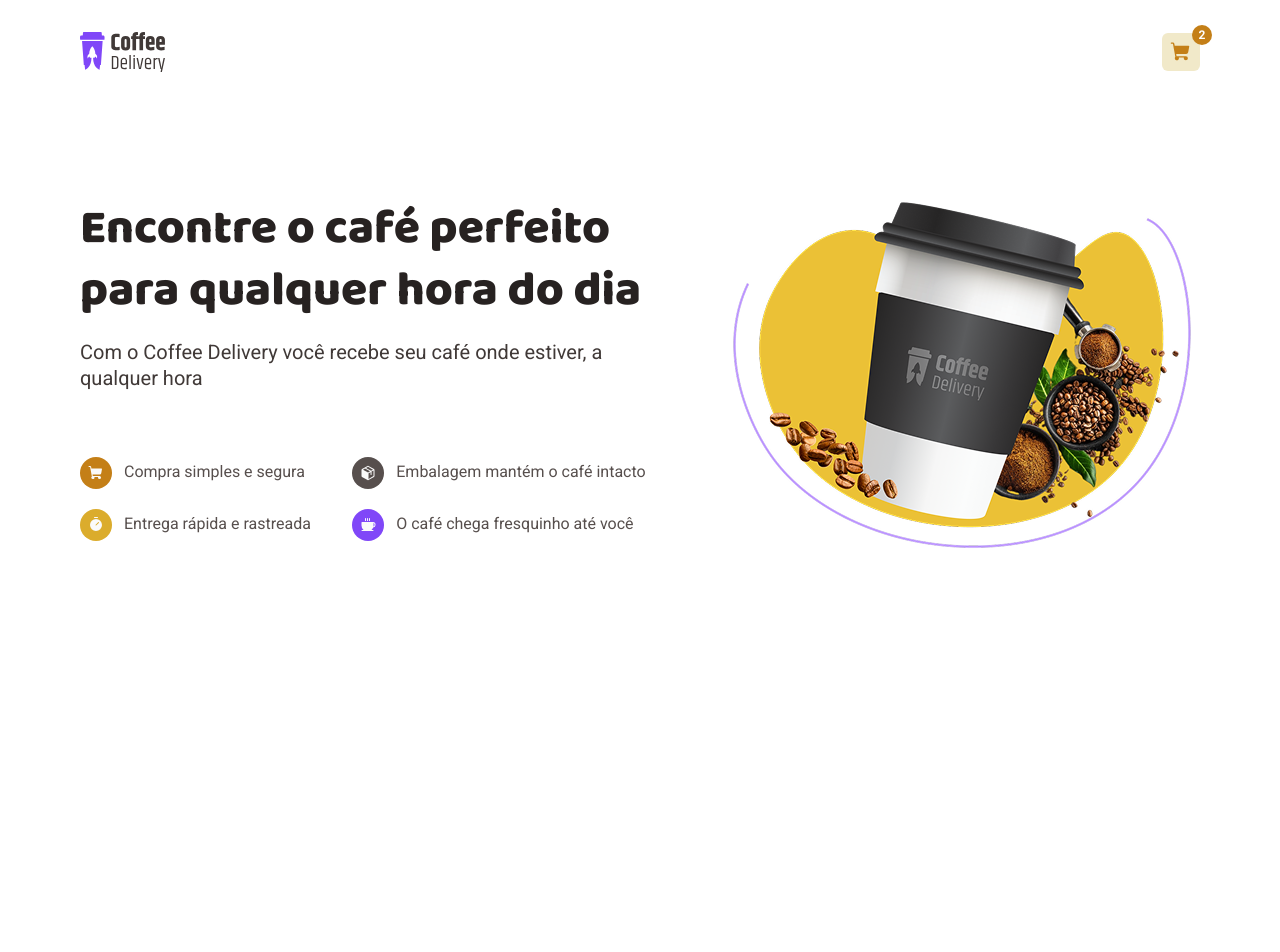
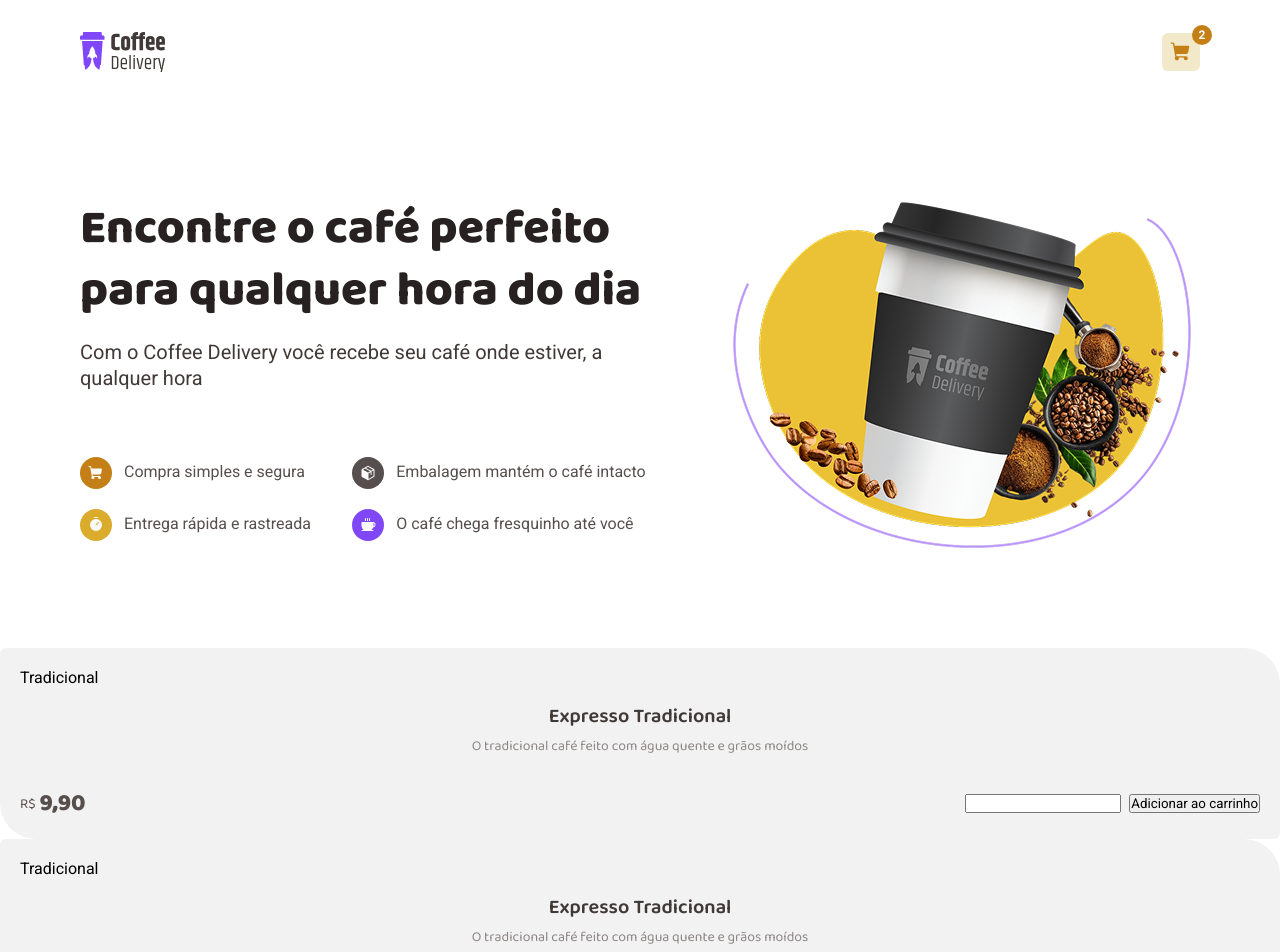
Before and after one commit to rafaelvieiracosta/coffee-delivery-react, a React (Vite) app: page / in a window 1280 px wide. Shown: the top 952 px of the page. Before the commit the page ends 800 px from the top, so only its background shows below. Built offline with nearby package versions, Linux system fonts and the light colour scheme.

Commit message:
feat: init product card

```diff
--- /dev/null
+++ b/src/components/ProductCard/ProductCard.tsx
@@ -0,0 +1,53 @@
+import {
+  ProductCardContainer,
+  ProductCardWrapper,
+  ProductCardHeader,
+  ProductCardImage,
+  ProductCardTags,
+  ProductCardTag,
+  ProductCardName,
+  ProductCardDescription,
+  ProductCardFooter,
+  ProductCardPrice,
+  ProductCardPriceText,
+  ProductCardPriceNumber,
+  ProductCardFastBuy,
+  ProductCardInput,
+  ProductCardButton,
+} from "./styles";
+
+export function ProductCard() {
+  return (
+    <ProductCardContainer>
+      <ProductCardWrapper>
+        <ProductCardHeader>
+          <ProductCardImage>
+            <img src="" alt="" />
+          </ProductCardImage>
+
+          <ProductCardTags>
+            <ProductCardTag>Tradicional</ProductCardTag>
+          </ProductCardTags>
+
+          <ProductCardName>Expresso Tradicional</ProductCardName>
+
+          <ProductCardDescription>
+            O tradicional café feito com água quente e grãos moídos
+          </ProductCardDescription>
+        </ProductCardHeader>
+
+        <ProductCardFooter>
+          <ProductCardPrice>
+            <ProductCardPriceText>R$</ProductCardPriceText>
+            <ProductCardPriceNumber>9,90</ProductCardPriceNumber>
+          </ProductCardPrice>
+
+          <ProductCardFastBuy>
+            <ProductCardInput />
+            <ProductCardButton>Adicionar ao carrinho</ProductCardButton>
+          </ProductCardFastBuy>
+        </ProductCardFooter>
+      </ProductCardWrapper>
+    </ProductCardContainer>
+  );
+}
--- /dev/null
+++ b/src/components/ProductCard/styles.ts
@@ -0,0 +1,67 @@
+import styled from "styled-components";
+
+export const ProductCardContainer = styled.div``;
+
+export const ProductCardWrapper = styled.div`
+  display: flex;
+  flex-direction: column;
+  justify-content: space-between;
+  gap: 2.063rem;
+  padding: 20px;
+  background-color: ${(props) => props.theme.base_card};
+
+  border-radius: 6px 36px;
+`;
+
+export const ProductCardHeader = styled.div``;
+export const ProductCardImage = styled.div``;
+export const ProductCardTags = styled.ul``;
+export const ProductCardTag = styled.li``;
+export const ProductCardName = styled.p`
+  margin-top: 1rem;
+  font-family: var(--font_family_secondary);
+  font-size: 1.25rem;
+  font-weight: 600;
+  line-height: 1.3;
+  text-align: center;
+  color: ${(props) => props.theme.base_subtitle};
+`;
+export const ProductCardDescription = styled.p`
+  margin-top: 0.5rem;
+  font-family: var(--font_family_secondary);
+  font-size: 0.875rem;
+  line-height: 1.3;
+  text-align: center;
+  color: ${(props) => props.theme.base_label};
+`;
+
+export const ProductCardFooter = styled.div`
+  display: flex;
+  justify-content: space-between;
+  align-items: center;
+  gap: 1.438rem;
+`;
+export const ProductCardPrice = styled.div`
+  display: flex;
+  align-items: center;
+  gap: 0.25rem;
+`;
+export const ProductCardPriceText = styled.span`
+  font-family: var(--font_family_secondary);
+  font-size: 0.875rem;
+  font-weight: 400;
+  color: ${(props) => props.theme.base_text};
+`;
+export const ProductCardPriceNumber = styled.span`
+  font-family: var(--font_family_secondary);
+  font-size: 1.5rem;
+  font-weight: 800;
+  line-height: 1.3;
+  color: ${(props) => props.theme.base_text};
+`;
+export const ProductCardFastBuy = styled.div`
+  display: flex;
+  gap: 0.5rem;
+`;
+export const ProductCardInput = styled.input``;
+export const ProductCardButton = styled.button``;
--- a/src/pages/Home/index.tsx
+++ b/src/pages/Home/index.tsx
@@ -1,9 +1,17 @@
 import { HeroSection } from "./components/HeroSection";
+import { ProductCard } from "../../components/ProductCard/ProductCard";
 
 export function Home() {
   return (
     <main>
       <HeroSection />
+
+      <div>
+        <ProductCard />
+        <ProductCard />
+        <ProductCard />
+        <ProductCard />
+      </div>
     </main>
   );
 }
```
